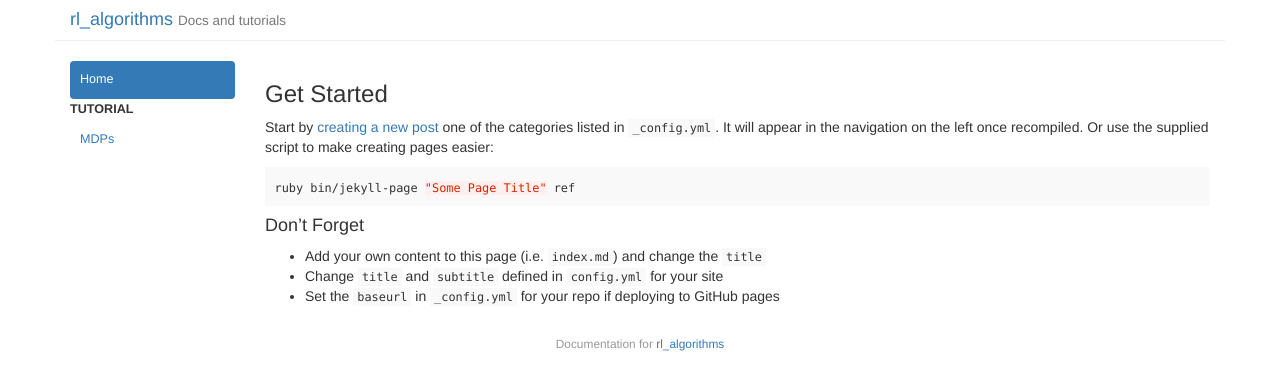
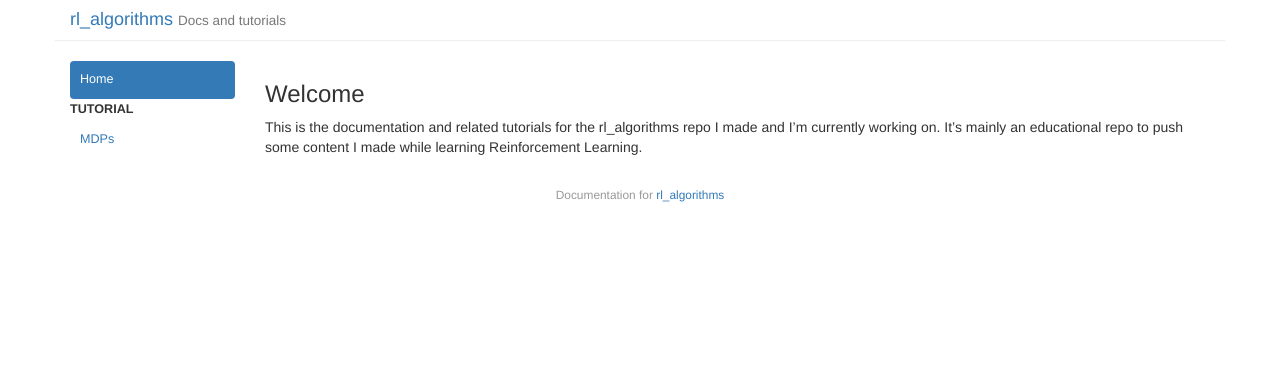
Before and after one commit to wpumacay/rl_algorithms, a Jekyll site: the page built from index.md, in a window 1280 px wide. Shown: the top 390 px of the page. Built offline with Jekyll 4.4.1, drawn with Linux system fonts in a browser that asks for light colours.

Commit message:
[UPDATE]: Updated landing page content

````diff
--- a/index.md
+++ b/index.md
@@ -1,18 +1,8 @@
 ---
 layout: default
-title: "Jekyll Docs Template"
+title: "Home"
 ---
 
-### Get Started
+### Welcome
 
-Start by [creating a new post](http://jekyllrb.com/docs/posts/) one of the categories listed in `_config.yml`. It will appear in the navigation on the left once recompiled. Or use the supplied script to make creating pages easier:
-
-```bash
-ruby bin/jekyll-page "Some Page Title" ref
-```
-
-#### Don't Forget
-
-- Add your own content to this page (i.e. `index.md`) and change the `title`
-- Change `title` and `subtitle` defined in `config.yml` for your site
-- Set the `baseurl` in `_config.yml` for your repo if deploying to GitHub pages
+This is the documentation and related tutorials for the rl_algorithms repo I made and I'm currently working on. It's mainly an educational repo to push some content I made while learning Reinforcement Learning.
````
